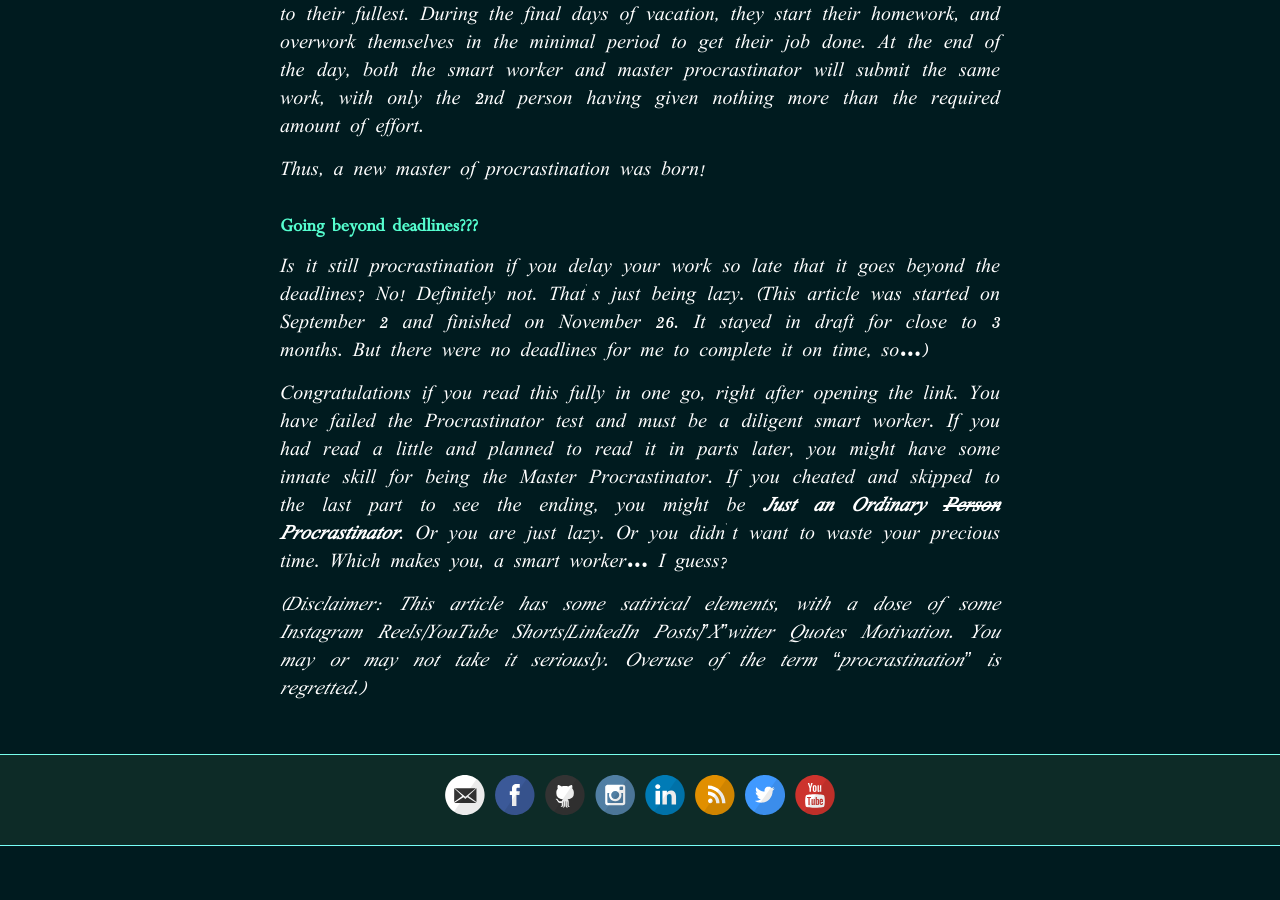
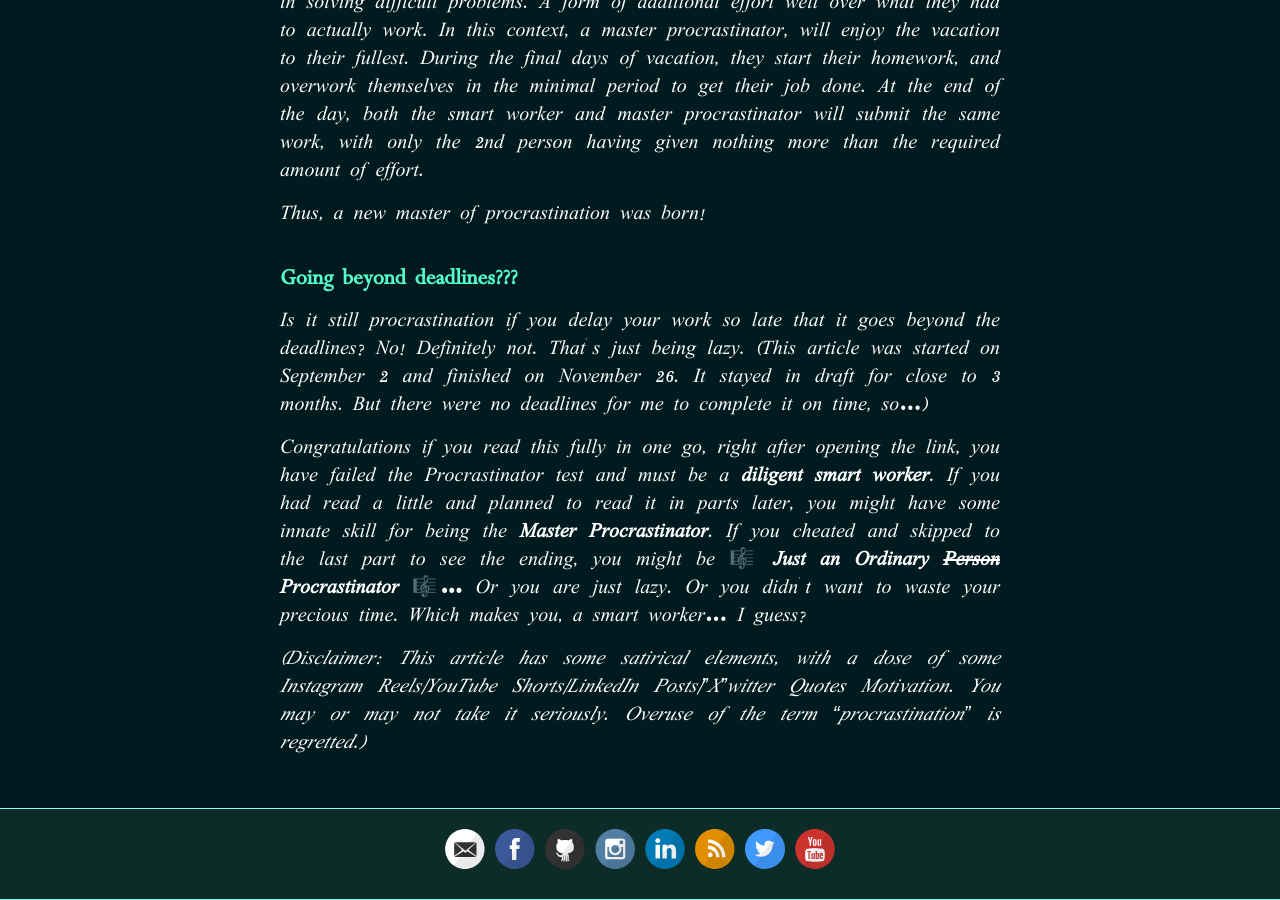
Before and after one commit to abumsd7/abumsd7.github.io, a Jekyll site: the page built from _posts/2023-09-02-Master-procrastinator.md, in a window 1280 px wide and 900 px high, scrolled down 4939 px. Built offline with Jekyll 4.4.1, drawn with Linux system fonts in a browser that asks for light colours; comment, search, counter and statistics services are not loaded; before the commit the page ends 5785 px from its top, so only the background shows below that.

Commit message:
Nov26_upd4

```diff
--- a/_posts/2023-09-02-Master-procrastinator.md
+++ b/_posts/2023-09-02-Master-procrastinator.md
@@ -8,7 +8,7 @@
 Are you a diligent, responsible human who is exceptionally punctual in completing your tasks? Are you impeccable in doing what you had wanted without regrets or time delays? Are you increasingly interested in the dark side of doing things as you please instead of following stipulated/self-assigned schedules? Here are the important steps to follow if you want to relax, unwind and put a wrench in your daily work productivity.
 <!--more-->
 
-### Create schedules, but in mind
+## Create schedules, but in mind
 
 It is natural to write down schedules and stick it on walls (or) create it as reminders on your mobile calendar device to keep you motivated and alert. How does one alleviate the increasing stress of a well managed schedule? Well, it's time for you to scrap schedules completely out of your walls and To-do/calendar apps. It's time to make use of the best storage device in your lifetime.
 
@@ -24,7 +24,7 @@
 
 Congrats! You have successfully stepped into the shoes of an amateur procrastinator. Before cursing your mind, remember that it was a coordinated attack influenced by soothing environmental conditions. Your hand and notebook were ready. It was only you, who decided to postpone it.
 
-### Set imaginary deadlines (subject to change)
+## Set imaginary deadlines (subject to change)
 
 Now that you have entered a comfortable state of mind to push the activity to a later date, here comes the important part.
 
@@ -38,7 +38,7 @@
 
 In an average business institution, we do get fixed deadlines by the business. A target will be set, and each employee with their designated roles and teams will work towards achieving it. Usually, there is very little wiggle room for procrastination. However, there is an inspiring way to acquire the time for it in both educational and workplace setups. No, it's not cutting corners. Let's see it in the next passage.
 
-### Your self-confidence and self-belief needs a boost!
+## Your self-confidence and self-belief needs a boost!
 
 Even when you are not procrastinating, self-confidence is a key aspect in developing your future. It impacts what sort of decisions you might take in your life. It helps to overcome hesitancy and lets you choose the decision without any regret. A belief in your ability that you can do it - this is the key ingredient to a successful procrastination.
 
@@ -53,7 +53,7 @@
 
 One question that might come out of the above info, is this. "If you make too many mistakes, doesn't it affect your confidence in yourself about doing the work?" Yes it might. That's why the path of the Master is being unraveled only by a select few. This is where having a strong self-belief comes in. Just blind self-belief will be sufficient to overcome the doubts on your skill gain (Not recommended if you are part of an MLM or something scummy).
 
-### Do "Selective" over-working
+## Do "Selective" over-working
 
 Either way, you have acquired the skill now. When you start working on the thing you have been working for a while now, you will start seeing certain efficient ways in which you could handle it, saving time and energy. Thus, you have mastered the key concept of master procrastination.
 
@@ -65,10 +65,10 @@
 
 Thus, a new master of procrastination was born!
 
-### Going beyond deadlines???
+## Going beyond deadlines???
 
 Is it still procrastination if you delay your work so late that it goes beyond the deadlines? No! Definitely not. That's just being lazy. (This article was started on September 2 and finished on November 26. It stayed in draft for close to 3 months. But there were no deadlines for me to complete it on time, so...)
 
-Congratulations if you read this fully in one go, right after opening the link. You have failed the Procrastinator test and must be a diligent smart worker. If you had read a little and planned to read it in parts later, you might have some innate skill for being the Master Procrastinator. If you cheated and skipped to the last part to see the ending, you might be **_Just an Ordinary ~~Person~~ Procrastinator_**. Or you are just lazy. Or you didn't want to waste your precious time. Which makes you, a smart worker... I guess?
+Congratulations if you read this fully in one go, right after opening the link, you have failed the Procrastinator test and must be a **diligent smart worker**. If you had read a little and planned to read it in parts later, you might have some innate skill for being the **Master Procrastinator**. If you cheated and skipped to the last part to see the ending, you might be **🎼 Just an Ordinary ~~Person~~ Procrastinator 🎼...** Or you are just lazy. Or you didn't want to waste your precious time. Which makes you, a smart worker... I guess?
 
 _(Disclaimer: This article has some satirical elements, with a dose of some Instagram Reels/YouTube Shorts/LinkedIn Posts/"X"witter Quotes Motivation. You may or may not take it seriously. Overuse of the term "procrastination" is regretted.)_
```
